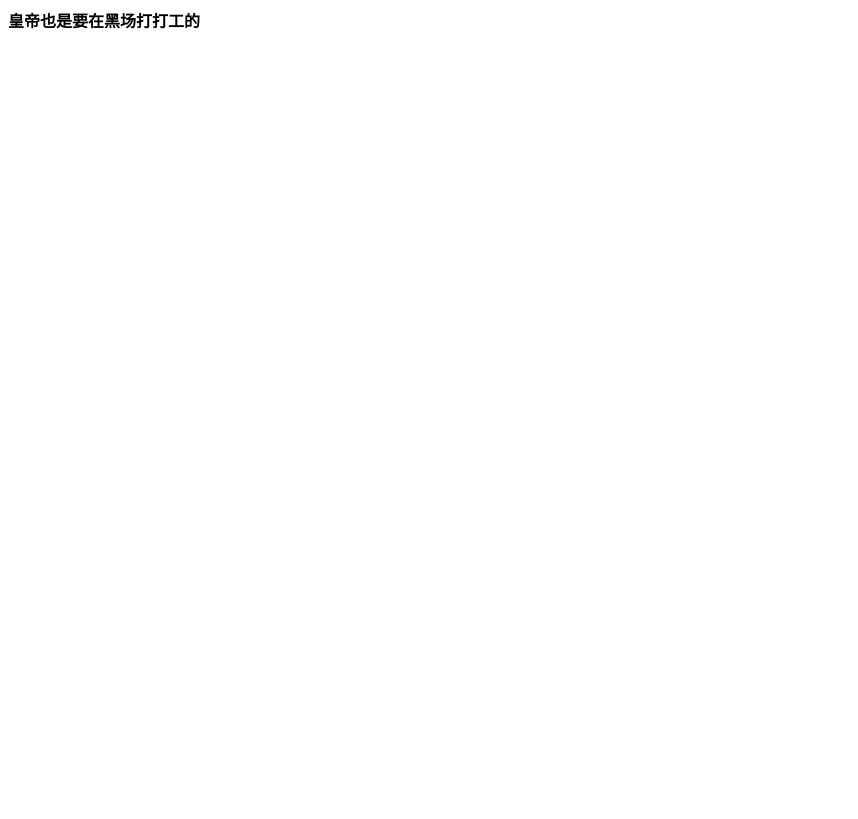
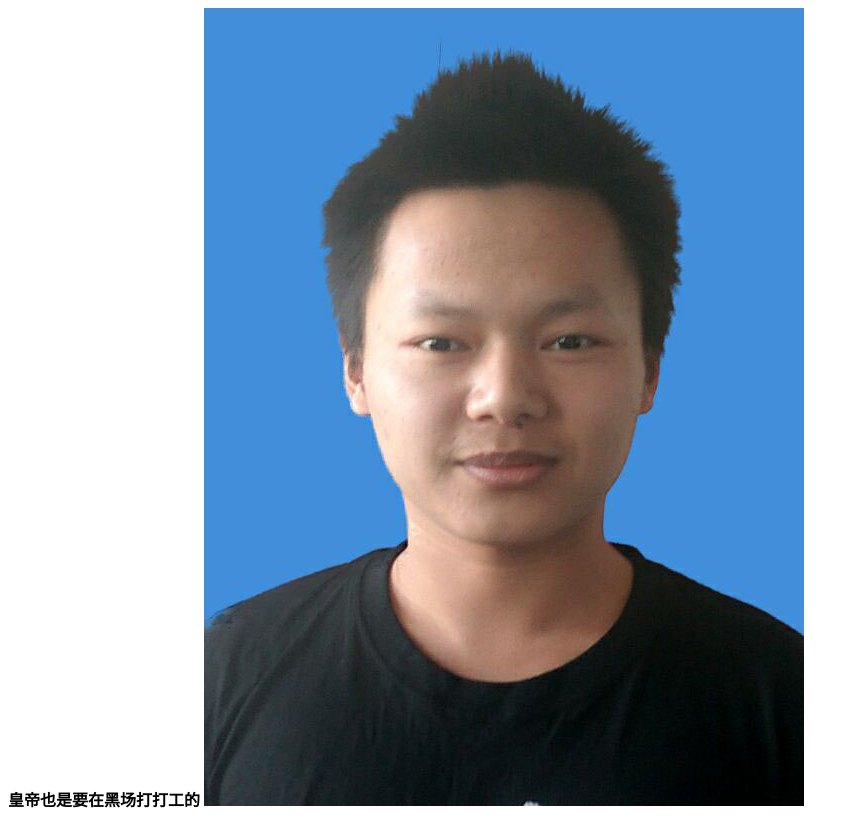
Before and after one commit to 471314748/hello-world, a plain HTML site: page 002/index.html in a window 1280 px wide. Shown: the whole page, without its empty margins (0-858 px from the left). Drawn offline with Linux system fonts and the light colour scheme.

Commit message:
Update index.html

```diff
--- a/002/index.html
+++ b/002/index.html
@@ -7,5 +7,6 @@
 </head>
 <body>
 	<strong>皇帝也是要在黑场打打工的</strong>
+        <img src="img/郭荣.jpg" />
 </body>
 </html>
```
